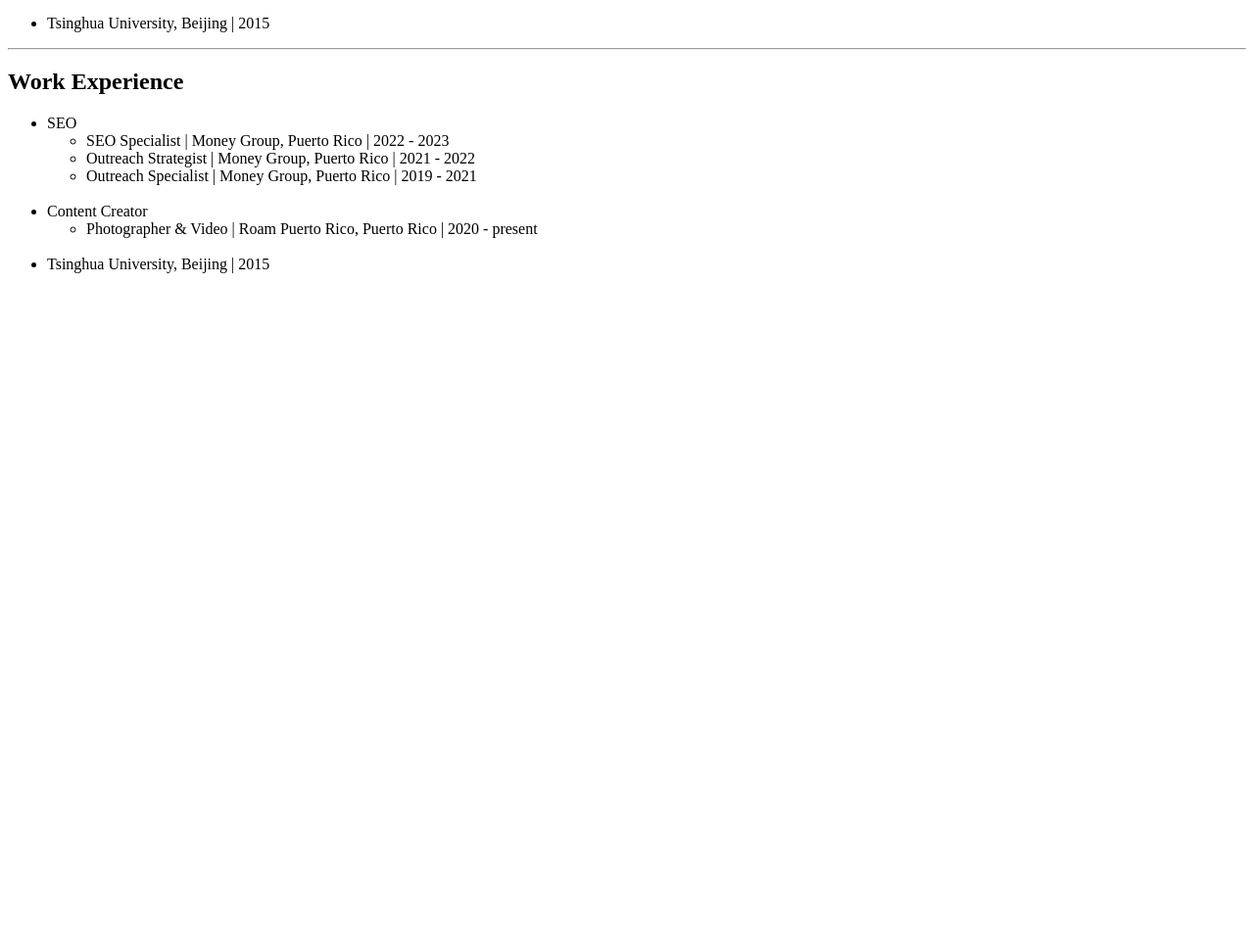
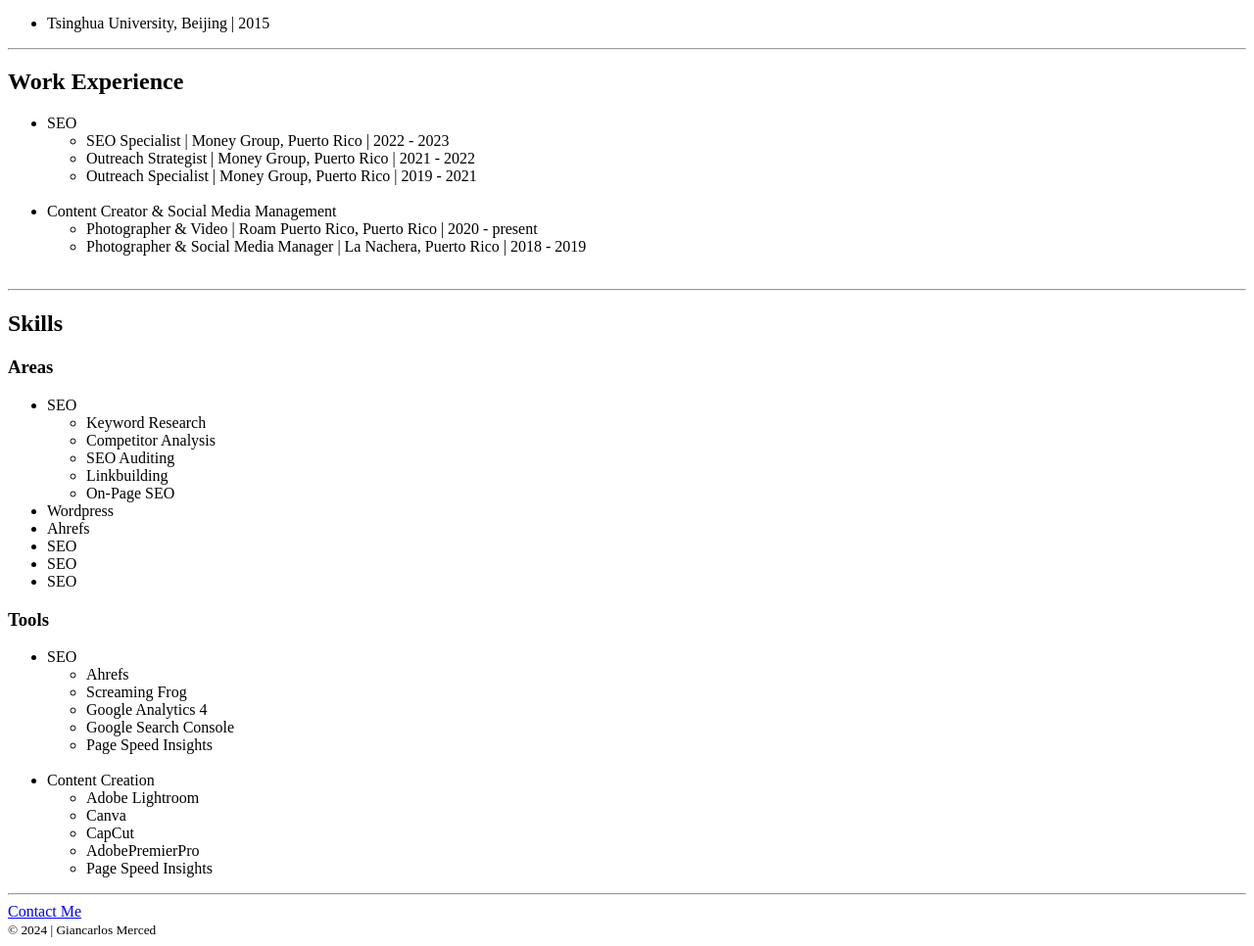
Before and after one commit to gianmerced/capstone-project-1, a plain HTML site: page index.html in a window 1280 px wide. Shown: the part 547-1513 px from the top of the page at 98% size. Before the commit the page ends 842 px from the top, so only its background shows below. Drawn offline with Linux system fonts and the light colour scheme.

Commit message:
Add files via upload

```diff
--- a/index.html
+++ b/index.html
@@ -6,7 +6,6 @@
 </head>
 
 <body>
-
     <h1>Giancarlos Merced's Resume (Web Dev Bootcamp Edition)</h1>
     <img src="./images/Social Media Profile Pics.png" height="200" alt="giancarlos merced">
     <H2>Summary</H2>
@@ -43,16 +42,66 @@
         <br>
     </li>
 
-    <li>Content Creator
+    <li>Content Creator & Social Media Management
         <ul>
             <li>Photographer & Video | Roam Puerto Rico, Puerto Rico | 2020 - present</li>
+            <li>Photographer & Social Media Manager | La Nachera, Puerto Rico | 2018 - 2019</li>
         </ul>
     </li>
     <br>
-    <li>Tsinghua University, Beijing | 2015</li>
+</ul>
+<hr />
+
+<h2>Skills</h2>
+
+<h3>Areas</h3>
+<ul>
+    <li>SEO
+        <ul>
+            <li>Keyword Research</li>
+            <li>Competitor Analysis</li>
+            <li>SEO Auditing</li>
+            <li>Linkbuilding</li>
+            <li>On-Page SEO</li>
+
+        </ul>
+    </li>
+    <li>Wordpress</li>
+    <li>Ahrefs</li>
+    <li>SEO</li>
+    <li>SEO</li>
+    <li>SEO</li>
+
 </ul>
 
-
-
+<h3>Tools</h3>
+<ul>
+    <li>SEO
+        <ul>
+            <li>Ahrefs</li>
+            <li>Screaming Frog</li>
+            <li>Google Analytics 4</li>
+            <li>Google Search Console</li>
+            <li>Page Speed Insights</li>
+        </ul>
+    </li>
+    <br>
+    <li>Content Creation
+        <ul>
+            <li>Adobe Lightroom</li>
+            <li>Canva</li>
+            <li>CapCut</li>
+            <li>AdobePremierPro</li>
+            <li>Page Speed Insights</li>
+        </ul>
+    </li>
+</ul>
+<hr />
+<a href="./contact.html">Contact Me</a>
+<footer>
+    <small>
+        © 2024 | Giancarlos Merced
+    </small>
+</footer>
 </body>
 </html>
```
